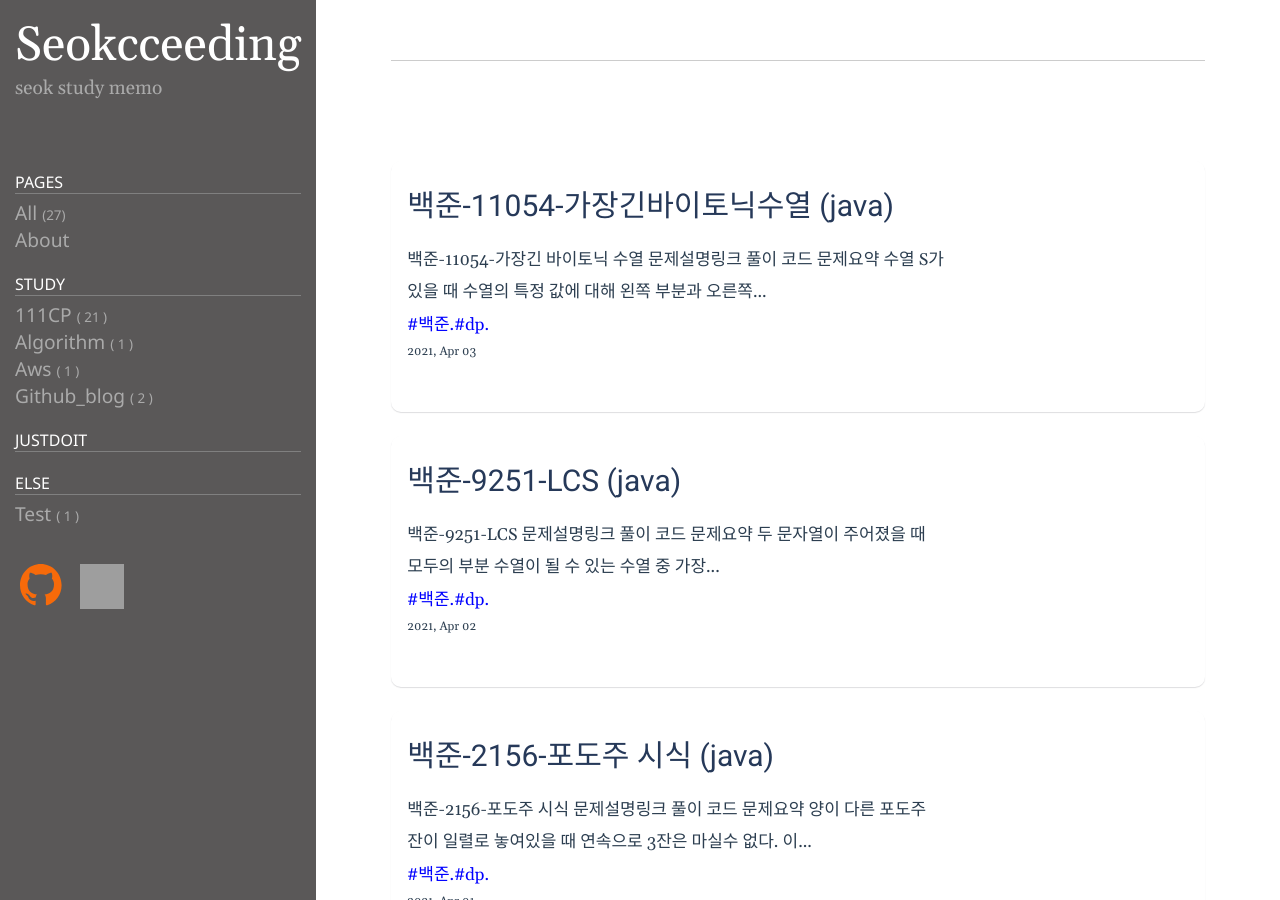
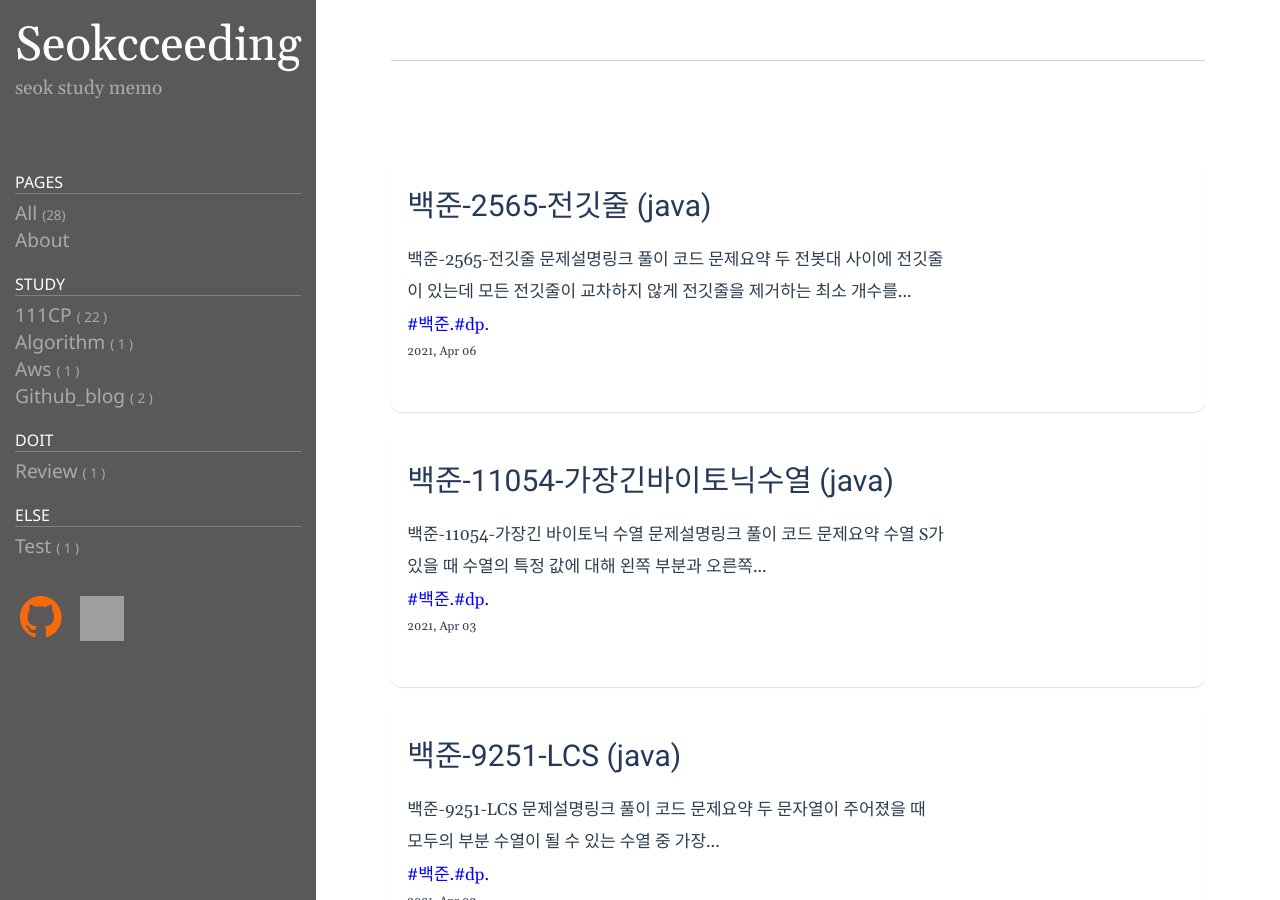
Before and after one commit to pds0309/pds0309.github.io, a Jekyll site: the page built from category.md, in a window 1280 px wide and 900 px high. Built offline with Jekyll 4.4.1, drawn with Linux system fonts in a browser that asks for light colours; some of the changed lines change nothing that is shown; grey boxes are pictures that could not be loaded.

Commit message:
20210406post

````diff
--- a/_config.yml
+++ b/_config.yml
@@ -21,7 +21,7 @@ paginate: 10
 paginate_path: "/page/:num"
 category_dir: category/
 tag_dir: tag/
-my_list: [study , justdoit , else]
+my_list: [study , doit , else]
 
 
 # exclude:
--- /dev/null
+++ b/_posts/study/codingpractice/2021-04-06-bj2565.markdown
@@ -0,0 +1,124 @@
+---
+layout: post
+title: 백준-2565-전깃줄 (java)
+date: 2021-04-06 11:11:10 +0900
+category: 111CP
+tag: study
+mytag: [백준 , dp]
+---
+
+## 백준-2565-전깃줄
+
+---
+### [문제설명링크   ](https://www.acmicpc.net/problem/2565)
+<br>
+
+* [풀이](#나의-풀이)
+* [코드](#자바-풀이-코드)
+
+<br>
+
+### 문제요약
+
+* 두 전봇대 사이에 전깃줄이 있는데 모든 전깃줄이 교차하지 않게 전깃줄을 제거하는 최소 개수를 구하라.
+* 한 위치에 두 개 이상의 전깃줄이 연결될 수는 없다.
+<br>
+
+
+<br>
+### 입력<br>
+* 첫째 줄에 두 전본대 사이의 전깃줄 개수가 주어짐 <= 100
+* 전봇대 A,B에 연결되는 전깃줄 번호가 주어짐 <= 500
+
+
+
+### 출력  <br>
+
+* 첫째 줄에 남아있는 모든 전깃줄이 서로 교차하지 않게 하기 위해 없애야 하는 전깃줄의 최소 개수를 출력한다.
+
+
+
+### 입력예시<br>
+
+8<br>
+1 8<br>
+3 9<br>
+2 2<br>
+4 1<br>
+6 4<br>
+10 10<br>
+9 7<br>
+7 6<br>
+
+
+### 출력예시<br>
+
+3<br>
+
+
+
+<br>
+
+### 풀이<br>
+* 전깃줄 개수가 N이라면
+* A[N] : 왼쪽 전봇대에서의 전깃줄 번호를 오름차순으로 할 때 해당 인덱스의 오른쪽 전깃줄 번호
+* D[N] : 1~N번째 전깃줄 까지에서 교차하지 않는 전깃줄 최대개수
+* D[N] 은 A[1]~A[N-1] < A[N] 인 부분에 대해서(전깃줄이 겹치지 않는 경우)  D[1]~D[N-1] 까지의 최대값 + 1이 된다.
+<br>
+
+* D[N] 에서 가장 큰 값은 주어진 전깃줄들 중 겹치지 않는 가장 많은 부분에 대한 개수를 나타낸다.
+	* 따라서 전체 전깃줄 개수에서 이 수를 빼면 정답이 된다.
+
+
+
+<br>
+
+
+### 자바 풀이 코드
+
+<br>
+
+```java
+import java.io.BufferedReader;
+import java.io.IOException;
+import java.io.InputStreamReader;
+import java.util.*;
+
+public class Main {
+
+    public static void main(String[] args) throws IOException {
+        BufferedReader b = new BufferedReader(new InputStreamReader(System.in));
+        int len = Integer.parseInt(b.readLine());
+
+        StringTokenizer st;
+//주어진 전깃줄들을 왼쪽전봇대의 값을 key로하여 오름차순 정렬
+        SortedMap<Integer,Integer> sm = new TreeMap<>();
+        for(int i = 0 ; i < len ; i ++){
+            st = new StringTokenizer(b.readLine());
+            sm.put(Integer.parseInt(st.nextToken()), Integer.parseInt(st.nextToken()));
+        }
+// key는 왼쪽전봇대의 값 , value 는 해당 전깃줄까지 선택할 때 겹치지 않는 전깃줄의 수 최대값
+        HashMap<Integer,Integer> hs = new HashMap<>();
+// int keys 는 현재 전깃줄
+        for(int keys: sm.keySet()){
+            hs.put(keys , 1);
+// int ks 는 이전의 전깃줄들
+            for(int ks : sm.keySet()){
+                if(ks >= keys){
+                    break;
+                }
+// 현재 전깃줄보다 이전 전깃줄의 오른쪽 값이 작다면 겹치지 않는다는 뜻임
+                if(sm.get(ks) < sm.get(keys)){
+                    hs.put(keys , Math.max(hs.get(ks) + 1,hs.get(keys)));
+                }
+            }
+        }
+// 전깃줄의 수에서 빼준다.
+        System.out.println(len - Collections.max(hs.values()));
+    }
+}
+
+```
+
+
+#### 체감 난이도 : 중<br>
````
Also changed, not shown: README.md.
